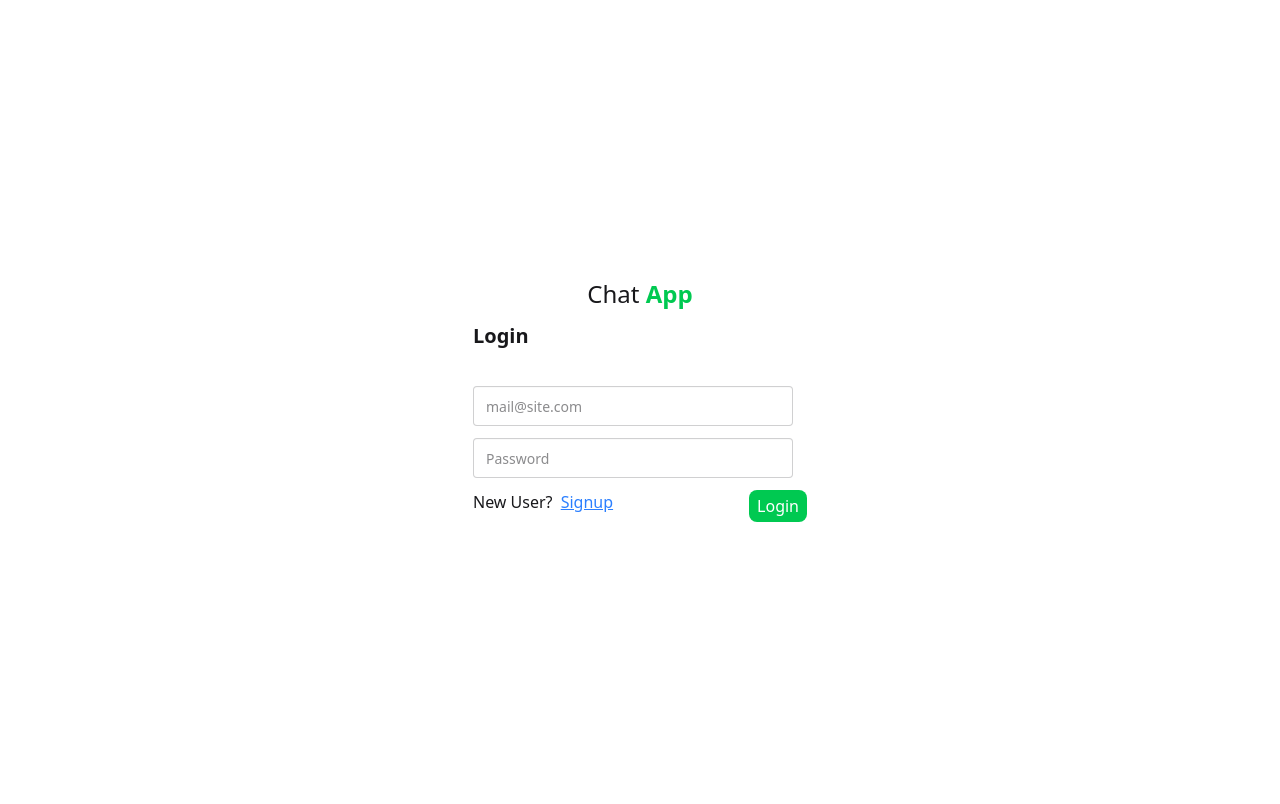
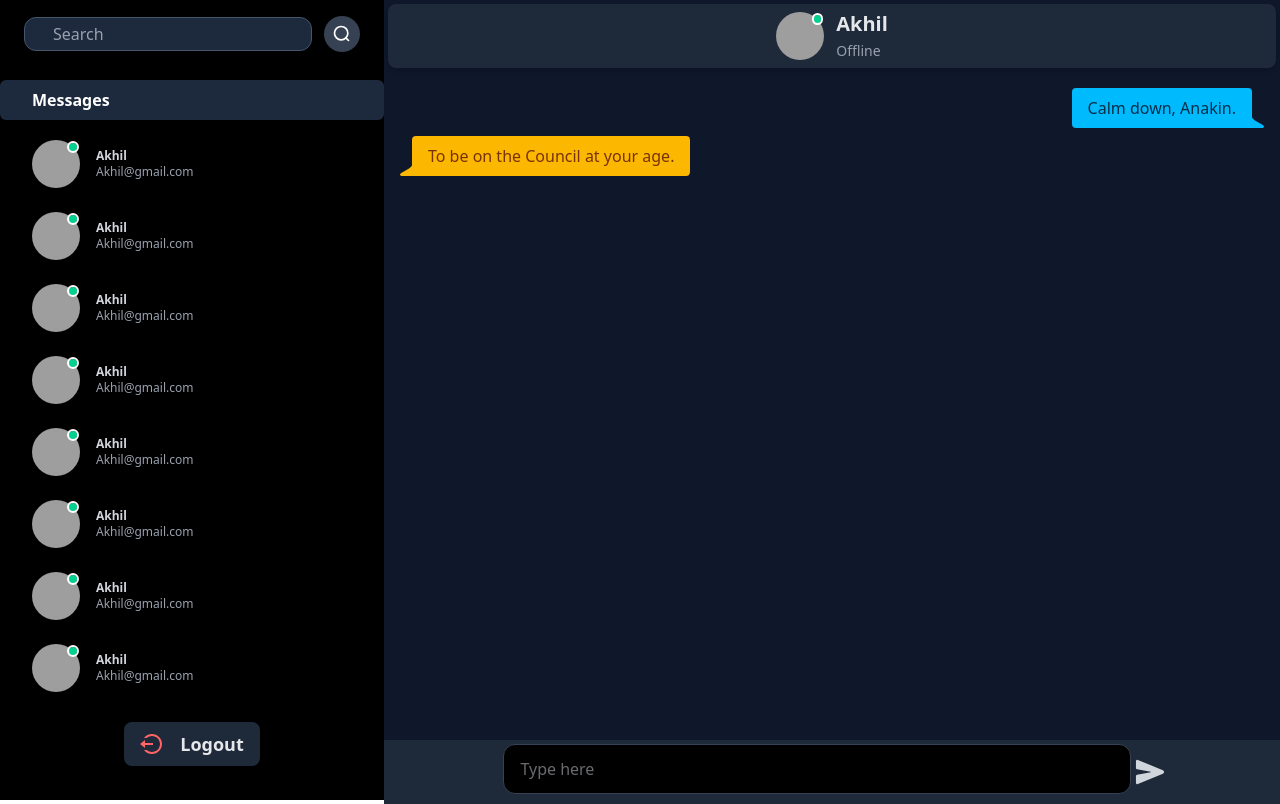
Before and after one commit to Aman-Raj-2508/Chat-App, a React (Vite) app in the folder frontend/: page / in a window 1280 px wide. Built offline with nearby package versions, Linux system fonts and the light colour scheme; grey boxes are pictures that could not be loaded.

Commit message:
Added login sigup and connected with backend and tested  it

```diff
--- a/frontend/src/App.jsx
+++ b/frontend/src/App.jsx
@@ -6,15 +6,15 @@ import Login from './components/login'
 
 function App() {
   return (
-    // <div className='flex h-screen'>
-    //   <Left />
-    //   <Right />
+    <div className='flex h-screen'>
+      <Left />
+      <Right />
 
-    // </div>
+    </div>
 
 
     // <Signup />
-    <Login />
+    // <Login />
   )
 }
 
--- a/frontend/src/components/login.jsx
+++ b/frontend/src/components/login.jsx
@@ -23,7 +23,7 @@ function Login() {
         axios.post("http://localhost:4002/api/v1/login", userInfo).then((response) => {
             console.log("Response:", response.data);
             if (response.data) {
-                alert("Signup successful! Please login.");
+                alert("Login successfull.");
             }
             // Agar user create ho jaygea tb hum uske data ko local strorage me save karayenge taki aage use kr sake.
             localStorage.setItem("ChatApp", JSON.stringify(response.data));
@@ -73,13 +73,12 @@ function Login() {
                             type="password"
                             placeholder="Password"
                             {...register("password", {
-                                required: "Password is required",
-                                pattern: {
-                                    value: /^(?=.*\d)(?=.*[a-z])(?=.*[A-Z]).{8,}$/,
-                                    message: "Must include uppercase, lowercase, number and be 8+ chars"
-                                }
-                            })}
-                        />
+                                // required: "Password is required",
+                                // pattern: {
+                                //     value: /^(?=.*\d)(?=.*[a-z])(?=.*[A-Z]).{8,}$/,
+                                //     message: "Must include uppercase, lowercase, number and be 8+ chars"
+                                // }
+                            })} />
                     </label>
                     {errors.password && <span className="text-red-500 text-sm">{errors.password.message}</span>}
 
```
